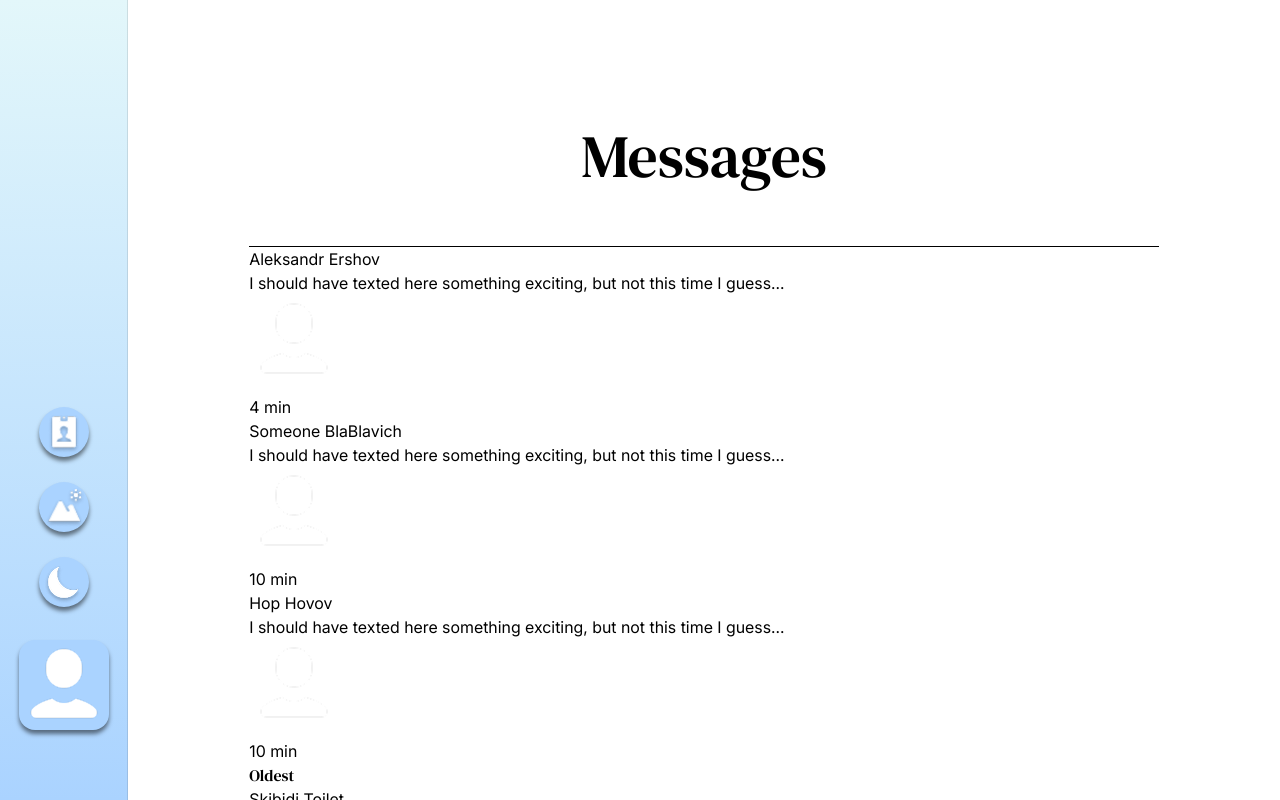
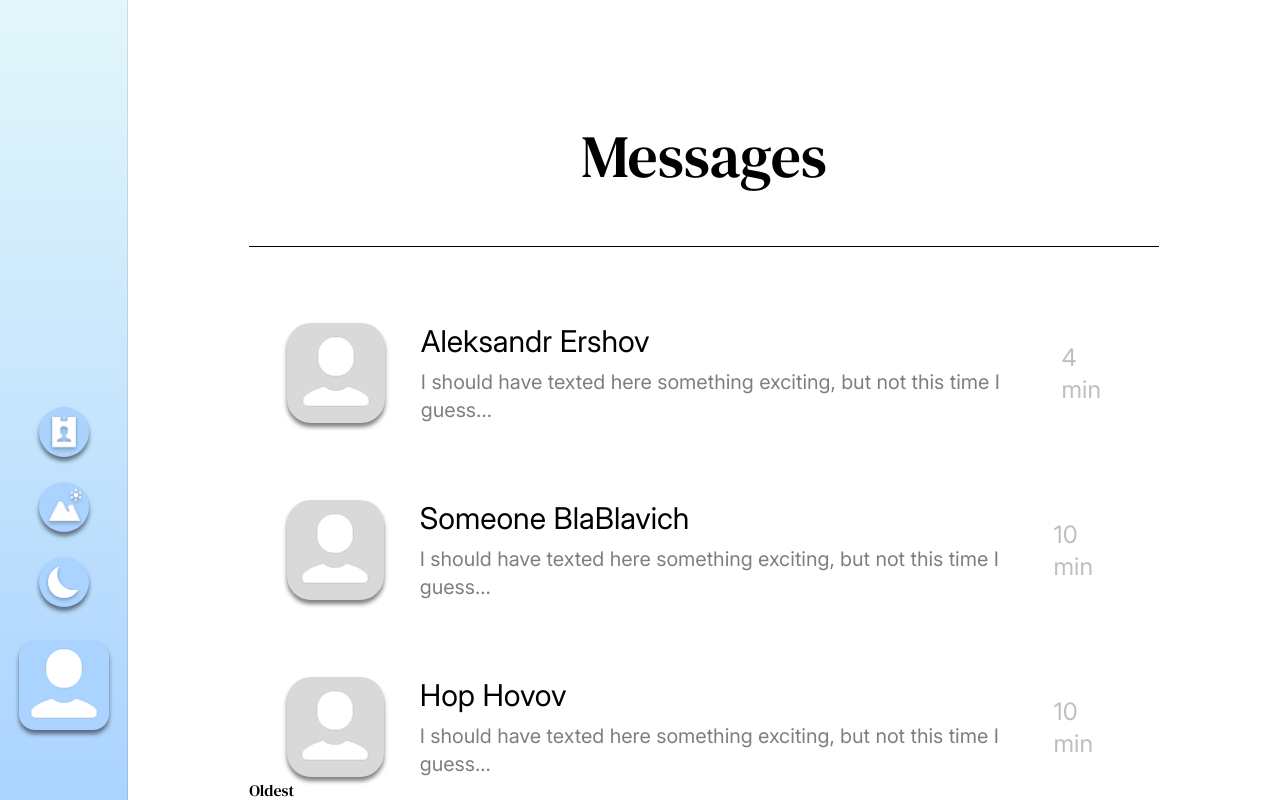
Before and after one commit to AleksandrRise/SkyChat, a React (Vite) app in the folder SkyChat/: page / in a window 1280 px wide. Built offline with nearby package versions, Linux system fonts and the light colour scheme.

Commit message:
Added style to chats

```diff
--- a/SkyChat/src/assets/globals.css
+++ b/SkyChat/src/assets/globals.css
@@ -20,10 +20,11 @@
     --color-primary: #AAD3FF;
     --color-secondary: #E3F7FA;
     --color-accent: #FDC500;
-    --color-white: #F8F8F8;
     --color-textColor: #000000;
     --color-success: #5BB35B;
     --color-error: #F5003D;
+    --color-white: #F8F8F8;
+    --color-gray: #D9D9D9;
 
     /* Shadows */
     --shadow-icons: 0px 4px 4px rgb(0, 0, 0, 0.5);
--- a/SkyChat/src/components/Chats.tsx
+++ b/SkyChat/src/components/Chats.tsx
@@ -21,13 +21,15 @@ function chatElement(chat: User) {
     : defaultPhoto
 
     return (
-        <li key={chat.id}>
-            <span>{chat.name}</span>
-            <p>{chat.message}</p>
-            <figure className="w-25 h-25 bg-">
+        <li key={chat.id} className="w-11/12 mx-auto mt-19 flex">
+            <figure className="w-25 h-25 bg-gray rounded-3xl flex justify-center items-center shadow-icons">
                 <img src={imgUrl} alt="Profile Photo" />
             </figure>
-            <span>{chat.whenTexted} min</span>
+            <div className="ml-9 flex flex-col justify-center">
+                <span className="text-3xl font-regular">{chat.name}</span>
+                <p className="text-xl opacity-50 mt-2.25">{chat.message}</p>
+            </div>
+            <time className="ml-auto text-2xl opacity-25 my-auto">{chat.whenTexted} min</time>
         </li>
     )
 }
@@ -39,7 +41,7 @@ export default function chats({ users }: ChatsProps) {
     if (chats.length <= 0) {
         return <h2 className="text-center">You have no chats! Consider adding someone ;)</h2>
     } else {
-        return <ul className="overflow-visible">{
+        return <ul className="overflow-visible max-w-375 flex flex-col">{
 
             // Taking out each chat and storing it inside a list
             chats.map((chat, index) => {
```
